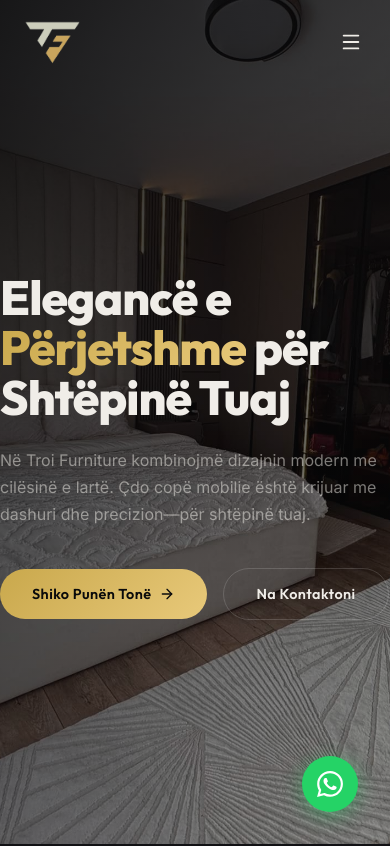
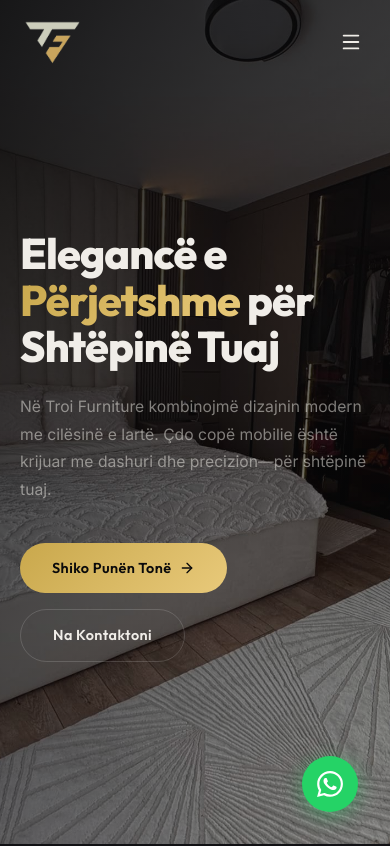
Before and after one commit to bardhh1/troi-furniture, a React (Vite) app: page / in a window 390 px wide. Shown: the top 846 px of the page. Built offline with nearby package versions, Linux system fonts and the light colour scheme.

Commit message:
Disa ndryshime tvogla n hero section

```diff
--- a/src/components/Footer.jsx
+++ b/src/components/Footer.jsx
@@ -22,6 +22,7 @@ export default function Footer() {
             <ul className="footer-links">
               <li><Link to="/">Home</Link></li>
               <li><Link to="/gallery">Gallery</Link></li>
+              <li><Link to="/contact">Contact</Link></li>
             </ul>
           </div>
 
--- a/src/index.css
+++ b/src/index.css
@@ -1096,6 +1096,13 @@ a {
 @media (max-width: 768px) {
   .navbar-links, .navbar-actions .btn { display: none; }
   .navbar-hamburger { display: flex; }
+  .hero-content {
+    padding: 7.5rem 1rem 4.5rem;
+  }
+  .hero-title,
+  .hero-subtitle {
+    max-width: 100%;
+  }
   .specialties-grid { grid-template-columns: 1fr 1fr; }
   .footer-grid { grid-template-columns: 1fr; gap: 2rem; }
   .why-grid { grid-template-columns: 1fr; }
@@ -1103,6 +1110,17 @@ a {
 }
 
 @media (max-width: 480px) {
+  .hero-content {
+    padding: 7rem 1.25rem 4rem;
+  }
+  .hero-title {
+    font-size: clamp(2.35rem, 11vw, 3.25rem);
+    line-height: 1.08;
+  }
+  .hero-subtitle {
+    font-size: 0.98rem;
+    line-height: 1.75;
+  }
   .specialties-grid { grid-template-columns: 1fr; }
   .process-steps { grid-template-columns: 1fr; }
   .about-stats { flex-direction: column; gap: 1.5rem; }
--- a/src/pages/Contact.jsx
+++ b/src/pages/Contact.jsx
@@ -28,20 +28,20 @@ const contactInfo = [
   {
     icon: Phone,
     title: 'Telefon',
-    value: '+383 48 884 220',
+    value: '+383 48 884 220 / +383 45 259 373',
     href: 'tel:+38348884220',
   },
   {
     icon: MessageCircle,
     title: 'WhatsApp',
-    value: '+383 48 884 220',
+    value: '+383 48 884 220 / +383 45 259 373',
     href: 'https://wa.me/38348884220',
   },
   {
     icon: MapPin,
     title: 'Adresa',
     value: 'Agim Ramadani, Ferizaj, Kosovë',
-    href: null,
+    href: 'https://maps.app.goo.gl/xc8qwDexQEGodsi78',
   },
   {
     icon: Clock,
```
